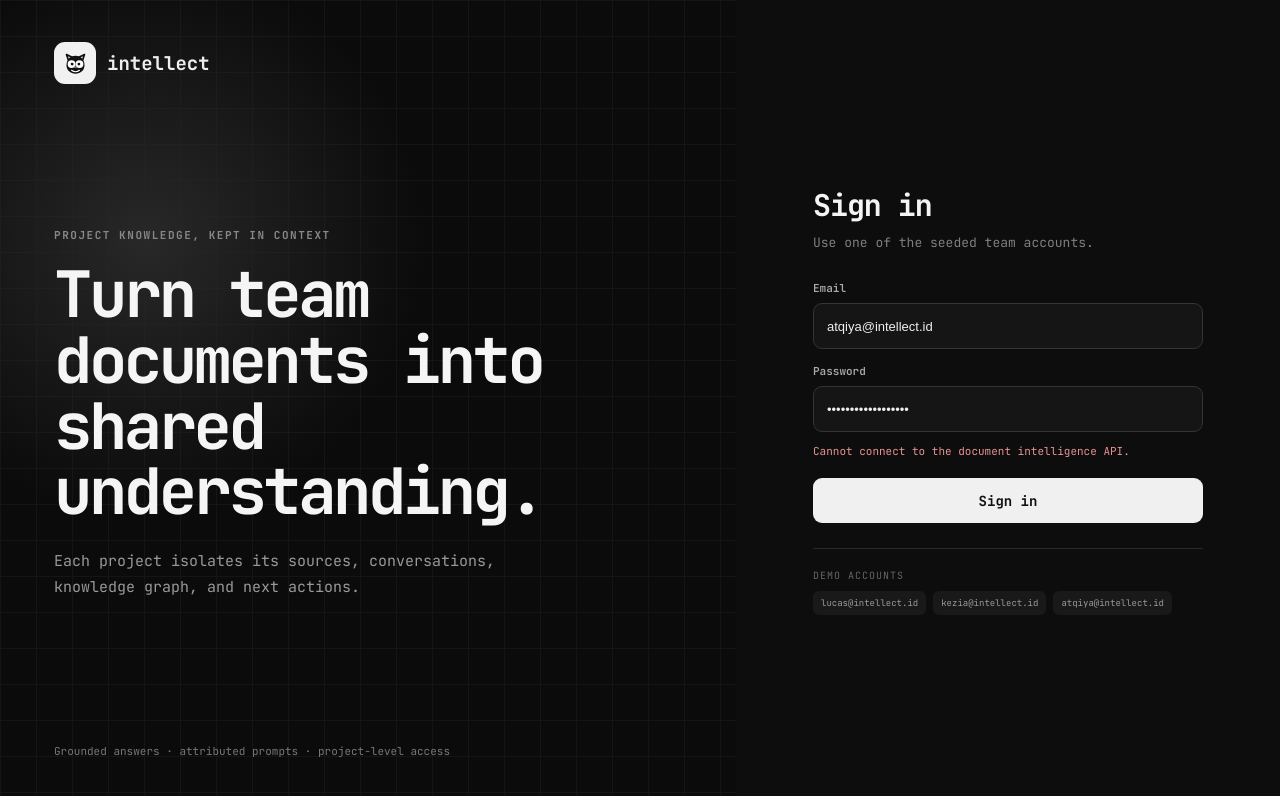
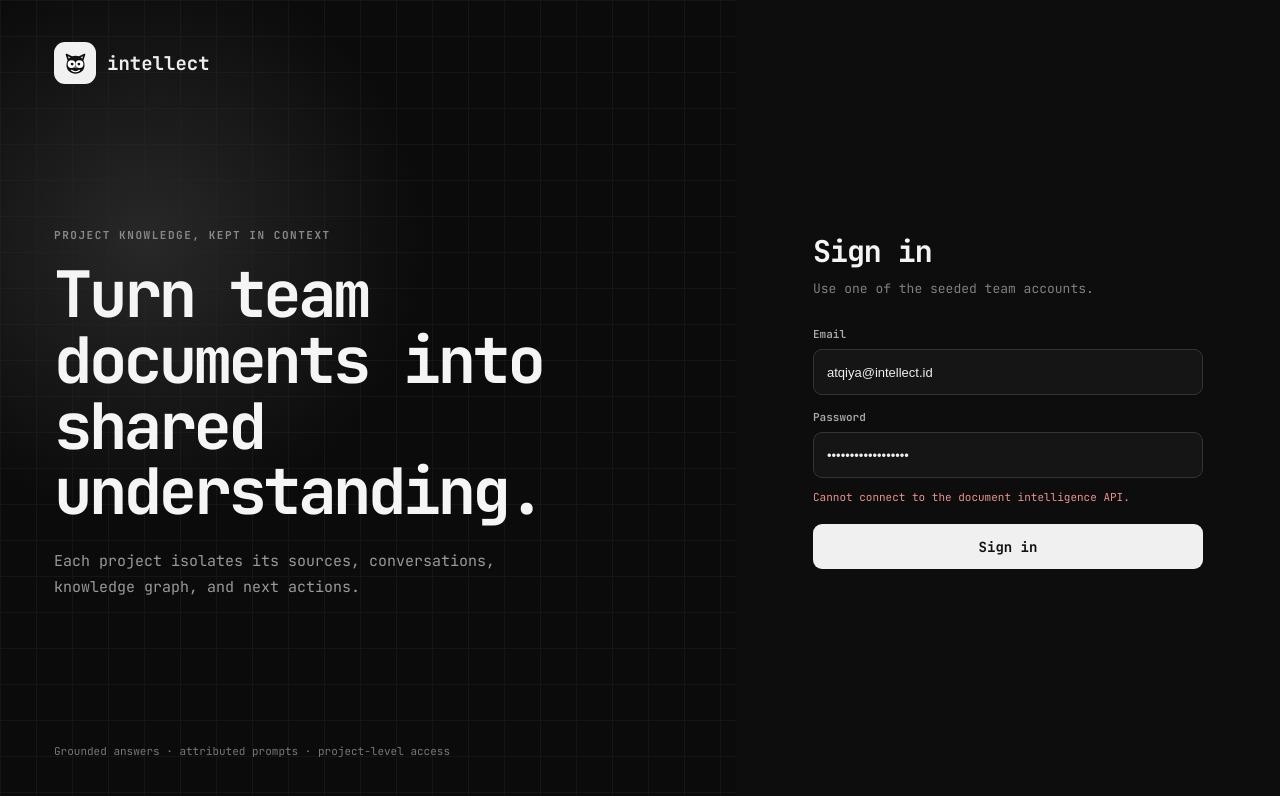
Before and after one commit to ashhforrd/Intellect, a React (Vite) app in the folder frontend/: page / in a window 1280 px wide. Shown: the top 796 px of the page. Built offline with nearby package versions, Linux system fonts and the light colour scheme; no server answers.

Commit message:
refactor: simplify login screen

```diff
--- a/frontend/src/App.tsx
+++ b/frontend/src/App.tsx
@@ -35,7 +35,6 @@ function LoginScreen({ externalError }: { externalError: string | null }) {
         <label>Password<input type="password" autoComplete="current-password" value={password} onChange={(event) => setPassword(event.target.value)} /></label>
         {(error || externalError) && <p className="login-error">{error || externalError}</p>}
         <button type="submit" disabled={loading}>{loading ? 'Signing in…' : 'Sign in'}</button>
-        <div className="demo-accounts"><span>Demo accounts</span>{['lucas@intellect.id', 'kezia@intellect.id', 'atqiya@intellect.id'].map((account) => <button type="button" key={account} onClick={() => setEmail(account)}>{account}</button>)}</div>
       </form>
     </section>
   </main>
--- a/frontend/src/login.css
+++ b/frontend/src/login.css
@@ -17,8 +17,4 @@
 .login-panel form > button { width: 100%; height: 45px; margin-top: 20px; border: 0; border-radius: 9px; color: #111; background: #f0f0f0; font-weight: 700; }
 .login-panel form > button:disabled { opacity: .5; }
 .login-error { margin: 12px 0 0; color: #e79292; font-size: 11px; }
-.demo-accounts { display: flex; flex-wrap: wrap; gap: 7px; margin-top: 25px; padding-top: 20px; border-top: 1px solid #292929; }
-.demo-accounts span { width: 100%; margin-bottom: 2px; color: #666; font-size: 10px; text-transform: uppercase; letter-spacing: .1em; }
-.demo-accounts button { padding: 6px 8px; border: 0; border-radius: 6px; color: #999; background: #191919; font-size: 9px; }
-.demo-accounts button:hover { color: #eee; background: #242424; }
 @media(max-width:800px){.login-page{display:block}.login-context{display:none}.login-panel{min-height:100vh}}
```
